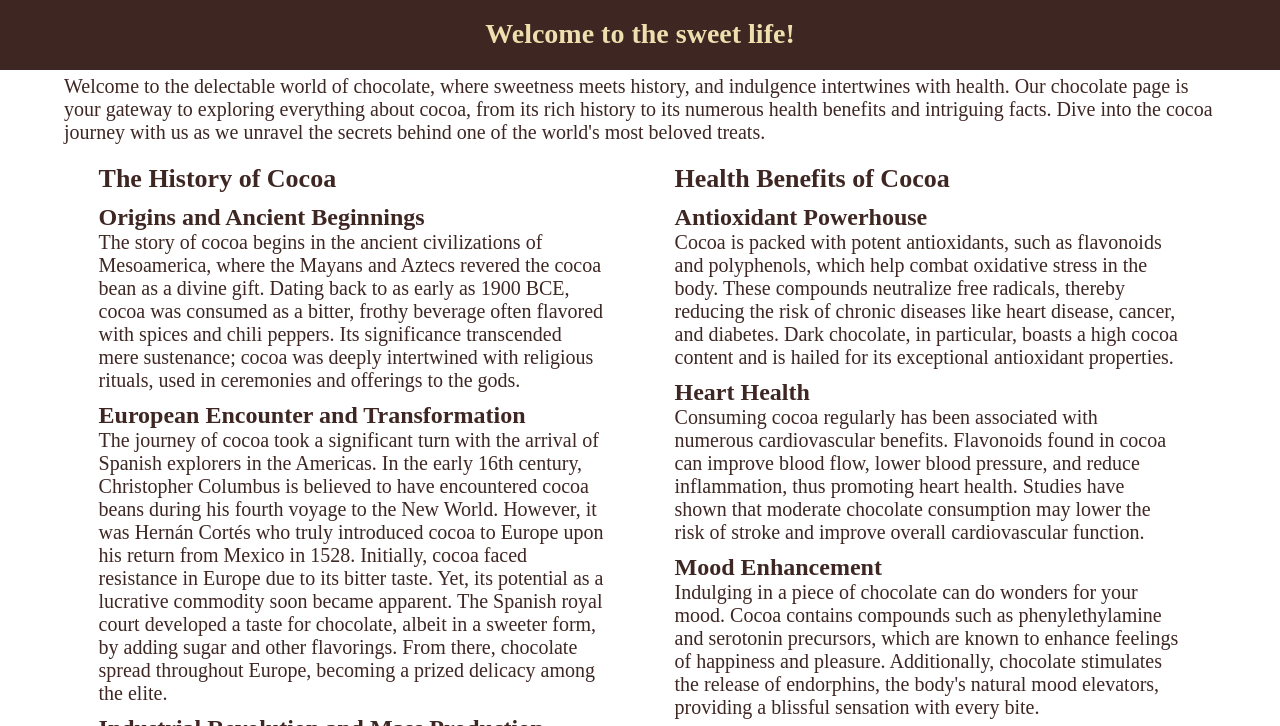
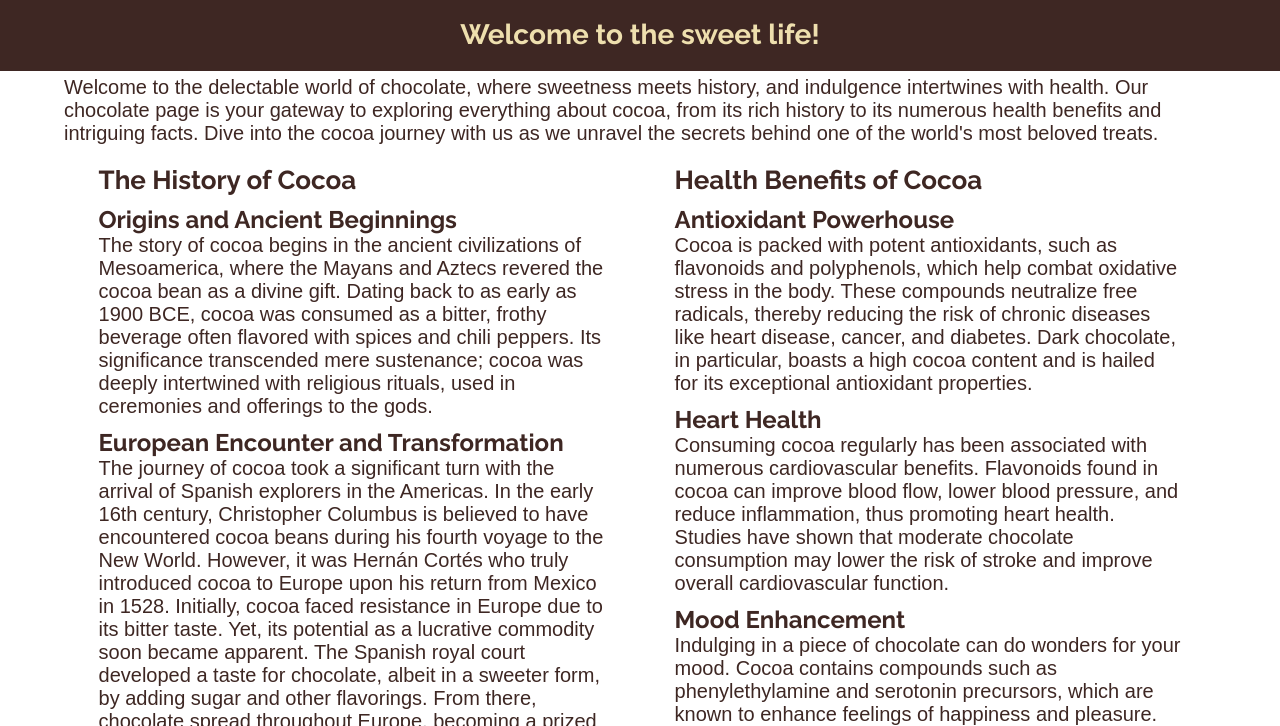
Before and after one commit to jschoff155/WDV-101---Intro-to-HTML-and-CSS, a plain HTML site: page Cocoa_site/index.html in a window 1280 px wide. Shown: the part 82-808 px from the top of the page. Drawn offline with Linux system fonts and the light colour scheme.

Commit message:
Added web font to all pages.

```diff
--- a/Cocoa_site/Stylesheets/Universal.css
+++ b/Cocoa_site/Stylesheets/Universal.css
@@ -13,15 +13,19 @@
 h1{
     font-size:28px;
     text-align: center;
+    font-family: "Raleway", sans-serif;
 }
 h2{
     font-size: 26px;
+    font-family: "Raleway", sans-serif;
 }
 h3{
     font-size: 24px;
+    font-family: "Raleway", sans-serif;
 }
 p, li, figcaption{
     font-size:20px;
+    font-family: sans-serif;
 }
 #top{
     background-image: linear-gradient(rgba(0, 0, 0, 0.5), rgba(0, 0, 0, 0.5)), url("../Assets/ChocCandyBanner.avif");
--- a/Cocoa_site/index.html
+++ b/Cocoa_site/index.html
@@ -3,6 +3,9 @@
 <head>
     <link rel="stylesheet" href="./Stylesheets/home.css">
     <link rel="stylesheet" href="./Stylesheets/Universal.css">
+    <link rel="preconnect" href="https://fonts.googleapis.com">
+    <link rel="preconnect" href="https://fonts.gstatic.com" crossorigin>
+    <link href="https://fonts.googleapis.com/css2?family=Raleway:ital,wght@0,100..900;1,100..900&display=swap" rel="stylesheet">
     <meta charset="UTF-8">
     <meta name="viewport" content="width=device-width, initial-scale=1.0">
     <title>The Confectionary</title>
```
Also changed, not shown: Cocoa_site/Content/FAQ.html (+3 -0 lines), Cocoa_site/Content/Products.html (+3 -0 lines).
